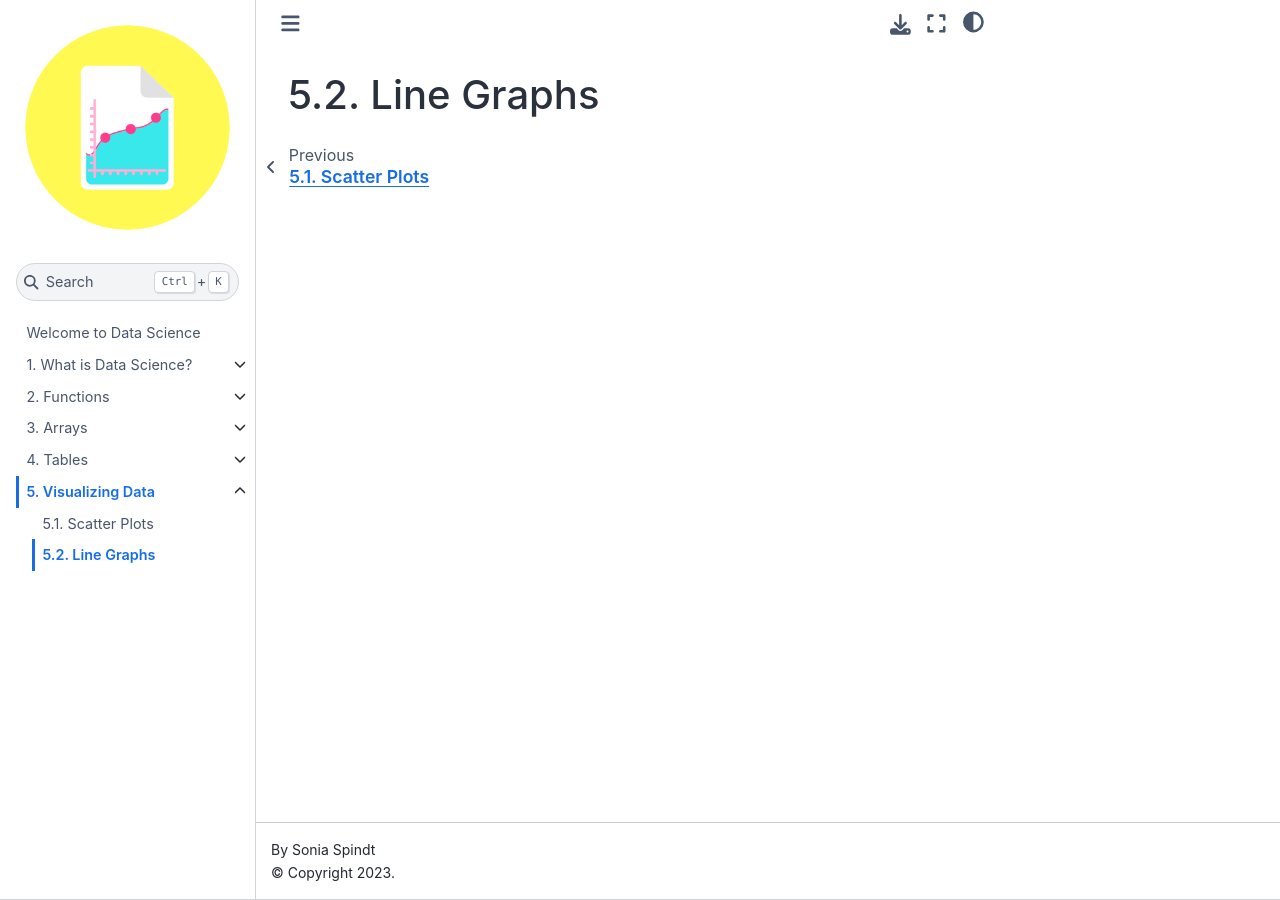
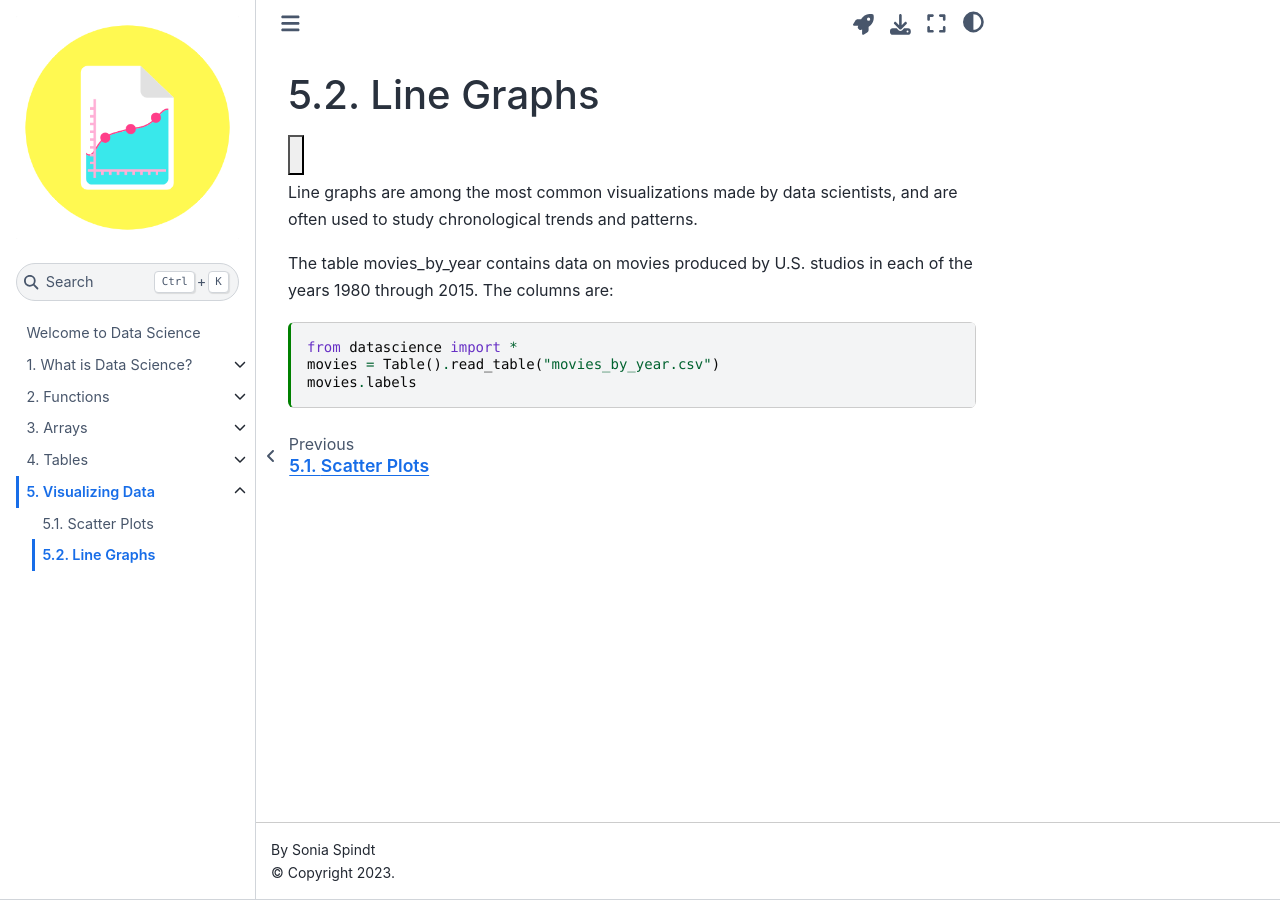
Before and after one commit to SoniaSpindt/datasci_textbook, a Jupyter Book: the page built from Term2/Week5/linegraph.md, in a window 1280 px wide. Built offline with Jupyter Book 1.0.4 settings and Sphinx 7.4.7 and the Sphinx Book theme 1.1.4, drawn with Linux system fonts in a browser that asks for light colours.

Commit message:
movies csv

````diff
--- a/Term2/Week5/linegraph.md
+++ b/Term2/Week5/linegraph.md
@@ -1,2 +1,24 @@
+---
+jupytext:
+  formats: md:myst
+  text_representation:
+    extension: .md
+    format_name: myst
+kernelspec:
+  display_name: Python 3
+  language: python
+  name: python3
+---
+
 Line Graphs
 ===========
+
+Line graphs are among the most common visualizations made by data scientists, and are often used to study chronological trends and patterns.
+
+The table movies_by_year contains data on movies produced by U.S. studios in each of the years 1980 through 2015. The columns are:
+
+```{code-cell}Python
+from datascience import *
+movies = Table().read_table("movies_by_year.csv")
+movies.labels
+```
````
Also changed, not shown: Term2/Week5/scatterplot.md (+40 -2 lines), 1 other file.
